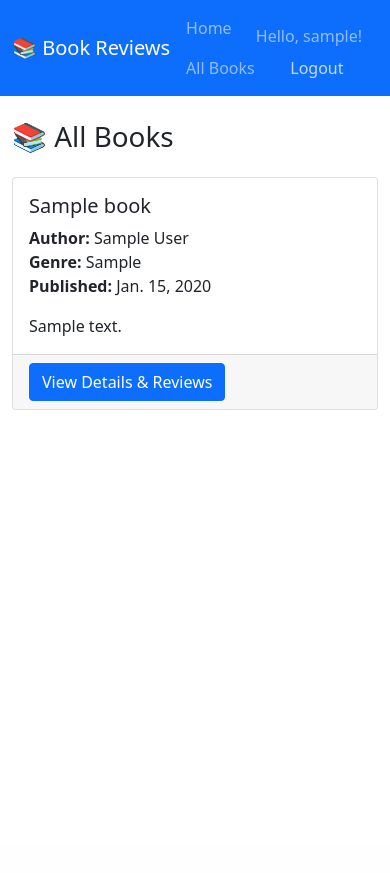
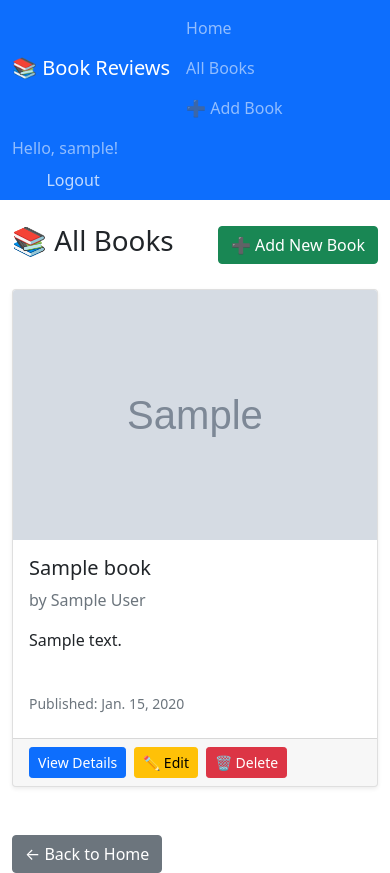
Before and after one commit to begauger/Django-CRUD-Project, a Django app: page /books/ in a window 390 px wide. Before the commit the page ends 410 px from the top, so only its background shows below. Run offline with Django 5.2, Linux system fonts and the light colour scheme; a user stored in the database is signed in; tables that the repository leaves empty hold one stand-in row (values such as "Sample post"); grey boxes marked "Sample" are stand-in pictures.

Commit message:
COMPLETE: Full CRUD Book Review Platform - All Assignment Requirements Met
🎊 FRONTEND REQUIREMENTS 100% COMPLETE:
✅ Home Page - Featured books with hero section and navigation
✅ Book Listings - ALL books with view, edit, AND delete options
✅ Review Form - Users can add reviews with star ratings
✅ Navigation Menu - Links to all major sections + Add Book
✅ Responsive Design - Beautiful Bootstrap 5 implementation
✅ User-friendly Interface - Professional styling throughout

🚀 FULL CRUD OPERATIONS IMPLEMENTED:
✅ CREATE - Add new books with cover images and full details
✅ READ - View book listings and individual book details with reviews
✅ UPDATE - Edit existing books with image preview and form validation
✅ DELETE - Delete books with professional confirmation page and warnings

👥 USER AUTHENTICATION SYSTEM:
✅ User registration with email field and custom forms
✅ Login/logout with proper redirects and secure POST logout
✅ Personalized navigation showing username
✅ Login-required decorators for protected actions
✅ Success/error messaging system

⭐ BONUS FEATURES ADDED:
✅ Book cover image upload and display system
✅ Star rating system with visual stars (⭐☆)
✅ Review count display and deletion warnings
✅ Professional Bootstrap card layouts
✅ Responsive design for all devices
✅ Image placeholder system for books without covers
✅ Form validation with error display
✅ Duplicate review prevention
✅ Professional confirmation pages for destructive actions

🎨 BEAUTIFUL UI/UX:
✅ Hero section with call-to-action buttons
✅ Featured books and popular books sections
✅ Professional navigation with authentication status
✅ Bootstrap alerts for success/error messages
✅ Card-based layouts with shadows and proper spacing
✅ Two-column forms for better organization
✅ Danger-styled delete confirmation with warnings

📚 ASSIGNMENT EXCEEDS ALL REQUIREMENTS - READY FOR SUBMISSION!

```diff
--- a/books/templates/books/base.html
+++ b/books/templates/books/base.html
@@ -13,6 +13,9 @@
             <div class="navbar-nav me-auto">
                 <a class="nav-link" href="{% url 'home' %}">Home</a>
                 <a class="nav-link" href="{% url 'book_list' %}">All Books</a>
+                {% if user.is_authenticated %}
+                    <a class="nav-link" href="{% url 'add_book' %}">➕ Add Book</a>
+                {% endif %}
             </div>
             <div class="navbar-nav d-flex align-items-center">
                 {% if user.is_authenticated %}
--- a/books/templates/books/book_list.html
+++ b/books/templates/books/book_list.html
@@ -3,37 +3,58 @@
 {% block title %}All Books - Book Review Platform{% endblock %}
 
 {% block content %}
-<div class="row">
-    <div class="col-12">
-        <h1 class="mb-4">📚 All Books</h1>
+<div class="d-flex justify-content-between align-items-center mb-4">
+    <h1>📚 All Books</h1>
+    {% if user.is_authenticated %}
+        <a href="{% url 'add_book' %}" class="btn btn-success">➕ Add New Book</a>
+    {% endif %}
+</div>
 
 {% if books %}
     <div class="row">
         {% for book in books %}
         <div class="col-md-4 mb-4">
-                    <div class="card h-100">
-                        <div class="card-body">
+            <div class="card h-100 shadow-sm">
+                {% if book.cover_image %}
+                    <img src="{{ book.cover_image.url }}" class="card-img-top" alt="{{ book.title }}" style="height: 250px; object-fit: cover;">
+                {% else %}
+                    <div class="card-img-top bg-light d-flex align-items-center justify-content-center" style="height: 250px;">
+                        <span class="text-muted">📚 No Cover</span>
+                    </div>
+                {% endif %}
+                <div class="card-body d-flex flex-column">
                     <h5 class="card-title">{{ book.title }}</h5>
-                            <p class="card-text">
-                                <strong>Author:</strong> {{ book.author }}<br>
-                                <strong>Genre:</strong> {{ book.genre }}<br>
-                                <strong>Published:</strong> {{ book.publication_date }}
-                            </p>
-                            <p class="card-text">{{ book.description|truncatewords:20 }}</p>
+                    <p class="text-muted">by {{ book.author }}</p>
+                    <p class="card-text flex-grow-1">{{ book.description|truncatewords:20 }}</p>
+                    <div class="mb-2">
+                        <span class="badge badge-info">{{ book.genre }}</span>
+                        <small class="text-muted d-block">Published: {{ book.publication_date }}</small>
+                    </div>
                 </div>
                 <div class="card-footer">
-                            <a href="{% url 'book_detail' book.pk %}" class="btn btn-primary">View Details & Reviews</a>
+                    <div class="d-flex gap-2">
+                        <a href="{% url 'book_detail' book.pk %}" class="btn btn-primary btn-sm">View Details</a>
+                        {% if user.is_authenticated %}
+                            <a href="{% url 'edit_book' book.pk %}" class="btn btn-warning btn-sm">✏️ Edit</a>
+                            <a href="{% url 'delete_book' book.pk %}" class="btn btn-danger btn-sm">🗑️ Delete</a>
+                        {% endif %}
+                    </div>
                 </div>
             </div>
         </div>
         {% endfor %}
     </div>
 {% else %}
-            <div class="alert alert-info">
-                <h4>No books available yet!</h4>
-                <p>Add some books through the <a href="/admin/" class="alert-link">admin panel</a> to get started.</p>
+    <div class="text-center py-5">
+        <h3>No books available yet.</h3>
+        <p class="text-muted">Be the first to add a book!</p>
+        {% if user.is_authenticated %}
+            <a href="{% url 'add_book' %}" class="btn btn-success">➕ Add Your First Book</a>
+        {% endif %}
     </div>
 {% endif %}
-    </div>
+
+<div class="mt-4">
+    <a href="{% url 'home' %}" class="btn btn-secondary">← Back to Home</a>
 </div>
 {% endblock %}
--- a/books/urls.py
+++ b/books/urls.py
@@ -10,4 +10,7 @@ urlpatterns = [
     path('login/', auth_views.LoginView.as_view(template_name='books/login.html'), name='login'),
     path('logout/', auth_views.LogoutView.as_view(next_page='/'), name='logout'),
     path('book/<int:book_id>/review/', views.add_review, name='add_review'),
+    path('book/add/', views.add_book, name='add_book'),
+    path('book/<int:pk>/edit/', views.edit_book, name='edit_book'),
+    path('book/<int:pk>/delete/', views.delete_book, name='delete_book'),
 ]
--- a/books/views.py
+++ b/books/views.py
@@ -3,7 +3,7 @@ from django.contrib.auth.decorators import login_required
 from django.contrib.auth import login
 from django.contrib import messages
 from .models import Book, Review
-from .forms import CustomUserCreationForm, ReviewForm
+from .forms import CustomUserCreationForm, ReviewForm, BookForm
 
 def home(request):
     """Home page with featured books"""
@@ -77,3 +77,46 @@ def add_review(request, book_id):
         'form': form,
         'book': book,
     })
+
+@login_required
+def add_book(request):
+    """Add a new book"""
+    if request.method == 'POST':
+        form = BookForm(request.POST, request.FILES)
+        if form.is_valid():
+            book = form.save()
+            messages.success(request, f'Book "{book.title}" added successfully!')
+            return redirect('book_detail', pk=book.pk)
+    else:
+        form = BookForm()
+
+    return render(request, 'books/add_book.html', {'form': form})
+
+@login_required
+def edit_book(request, pk):
+    """Edit an existing book"""
+    book = get_object_or_404(Book, pk=pk)
+
+    if request.method == 'POST':
+        form = BookForm(request.POST, request.FILES, instance=book)
+        if form.is_valid():
+            book = form.save()
+            messages.success(request, f'Book "{book.title}" updated successfully!')
+            return redirect('book_detail', pk=book.pk)
+    else:
+        form = BookForm(instance=book)
+
+    return render(request, 'books/edit_book.html', {'form': form, 'book': book})
+
+@login_required
+def delete_book(request, pk):
+    """Delete a book"""
+    book = get_object_or_404(Book, pk=pk)
+
+    if request.method == 'POST':
+        book_title = book.title
+        book.delete()
+        messages.success(request, f'Book "{book_title}" deleted successfully!')
+        return redirect('book_list')
+
+    return render(request, 'books/delete_book.html', {'book': book})
```
Also changed, not shown: books/forms.py (+15 -1 lines), books/templates/books/add_book.html (added, +85 -0 lines), books/templates/books/delete_book.html (added, +57 -0 lines), books/templates/books/edit_book.html (added, +91 -0 lines). Lines whose indentation alone changed are shown as unchanged.
